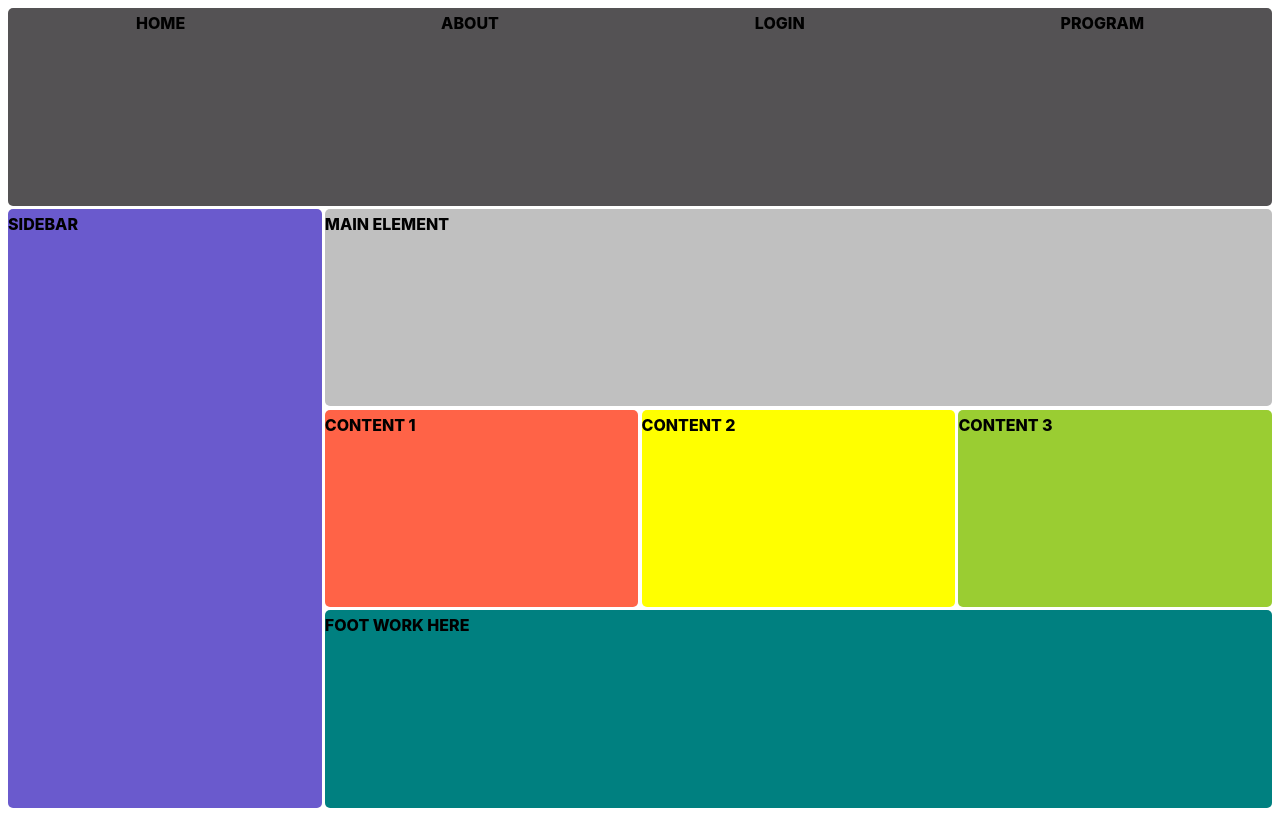
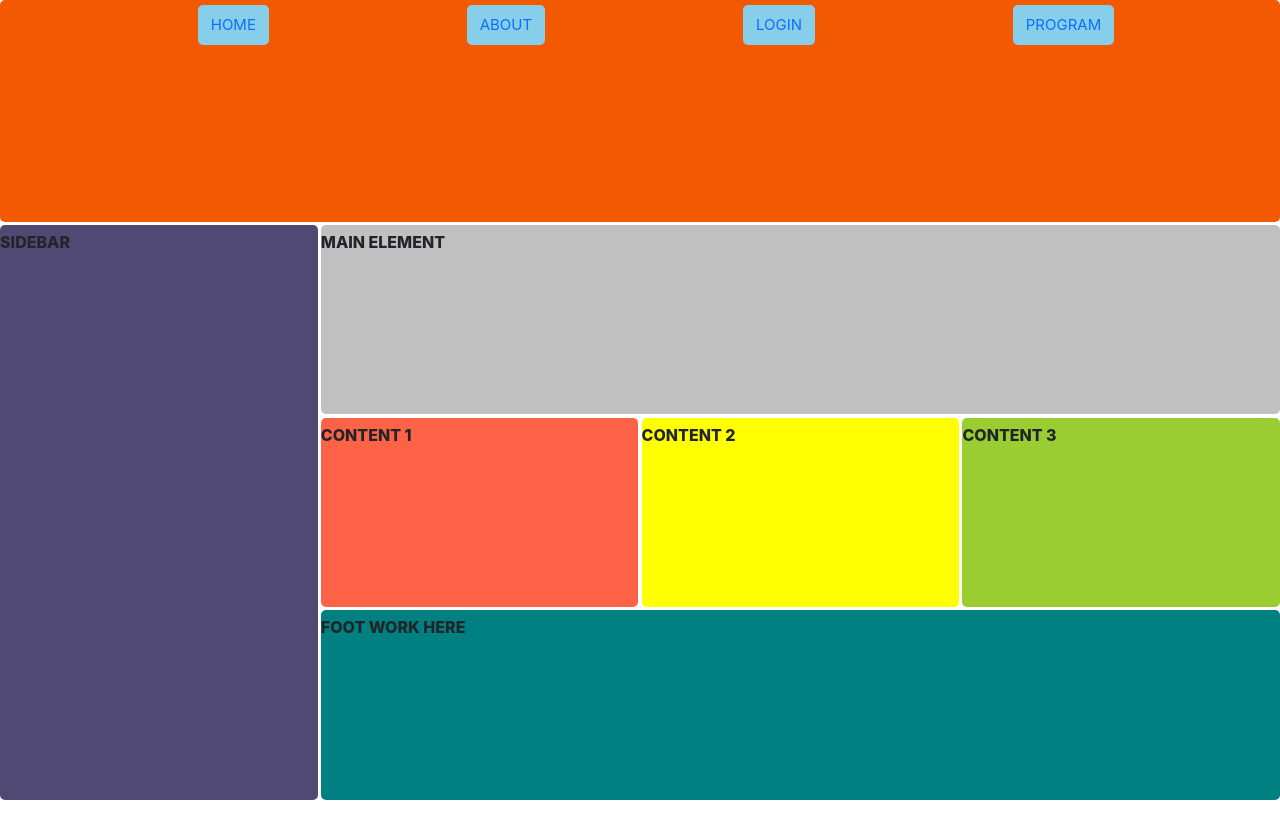
Before and after one commit to adiandhragururaj7/Fullstack-project, a plain HTML site: page index.html in a window 1280 px wide. Drawn offline with nearby package versions, Linux system fonts and the light colour scheme.

Commit message:
added bootstrap cdn

```diff
--- a/index.html
+++ b/index.html
@@ -4,6 +4,8 @@
     <meta charset="UTF-8">
     <meta http-equiv="X-UA-Compatible" content="IE=edge">
     <meta name="viewport" content="width=device-width, initial-scale=1.0">
+    <link rel="stylesheet" href="https://cdn.jsdelivr.net/npm/bootstrap@5.0.2/dist/css/bootstrap.min.css">
+    <link rel="stylesheet" href="https://cdn.jsdelivr.net/npm/bootstrap@5.0.2/dist/css/bootstrap.min.css" integrity="sha384-EVSTQN3/azprG1Anm3QDgpJLIm9Nao0Yz1ztcQTwFspd3yD65VohhpuuCOmLASjC" crossorigin="anonymous">
     <link rel="stylesheet" href="/style.css">
     <title>Fiesta</title>
 </head>
@@ -13,11 +15,13 @@
 
 
         <nav class="item">
+
             <!--<img src="/gmhkmowp_0.jpg" alt="" srcset="" width="80px" height="80px" style="border-radius: ;">-->
-            <ul>HOME</ul>
-            <ul>ABOUT</ul>
-            <ul>LOGIN</ul>
-            <ul>PROGRAM</ul>
+
+            <ul><button class="btn  btn1" onclick="alert('warningx')"><a href="https://github.com/adiandhragururaj7/Fullstack-project/tree/master" style="text-decoration: none;"> HOME</a></button></ul>
+            <ul> <button class="btn  btn2"><a href="#" style="text-decoration: none;">ABOUT</a></button></ul>
+            <ul>  <button class="btn  btn3"> <a href="#"style="text-decoration: none;">LOGIN</a></button></ul>
+            <ul> <button class="btn  btn4"><a href="#"style="text-decoration: none;">PROGRAM</a></button> </ul>
 
         </nav>
     <main class="item2">
--- a/style.css
+++ b/style.css
@@ -23,17 +23,29 @@ nav{
     display: flex;
     margin: 0;
     flex-direction: row;
-    justify-content: space-around;
+    justify-content: space-evenly;
     grid-area: nav;
-    background-color:#545254;
+    background-color:#f35900;
     border-radius: var(--main-radius);
     padding-top: var(--main-padding);
 }
-nav>ul{
-    padding: 0;
-    margin: 0;
-    justify-content: center;
 
+.btn{
+    background-color: skyblue;
+    font-size: 15px;
+    height: 40px;
+    width: min-max(100px,auto);
+    border-radius: var(--main-radius);
+    color: wheat;
+}
+.btn:visited{
+ background-color: rgb(27, 106, 233);
+ color: black;
+}
+.btn:hover{
+    background-color: rgb(4, 22, 39);
+    color: white;
+    font-family:sans-serif;
 }
 
 .item2{
@@ -44,7 +56,7 @@ nav>ul{
 }
 .item3{
     grid-area: sidebar;
-    background-color: slateblue;
+    background-color: rgb(79, 73, 116);
     border-radius: var(--main-radius);
     padding-top: var(--main-padding)
 }
```
Also changed, not shown: script.js (+13 -0 lines).
